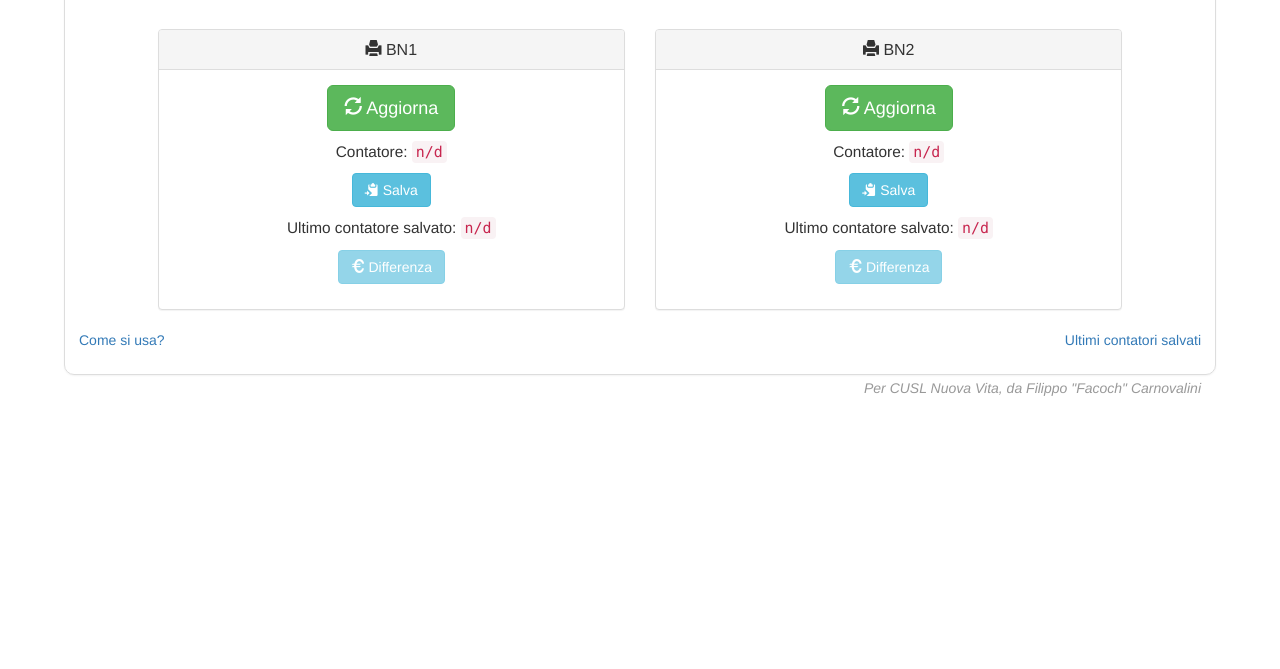
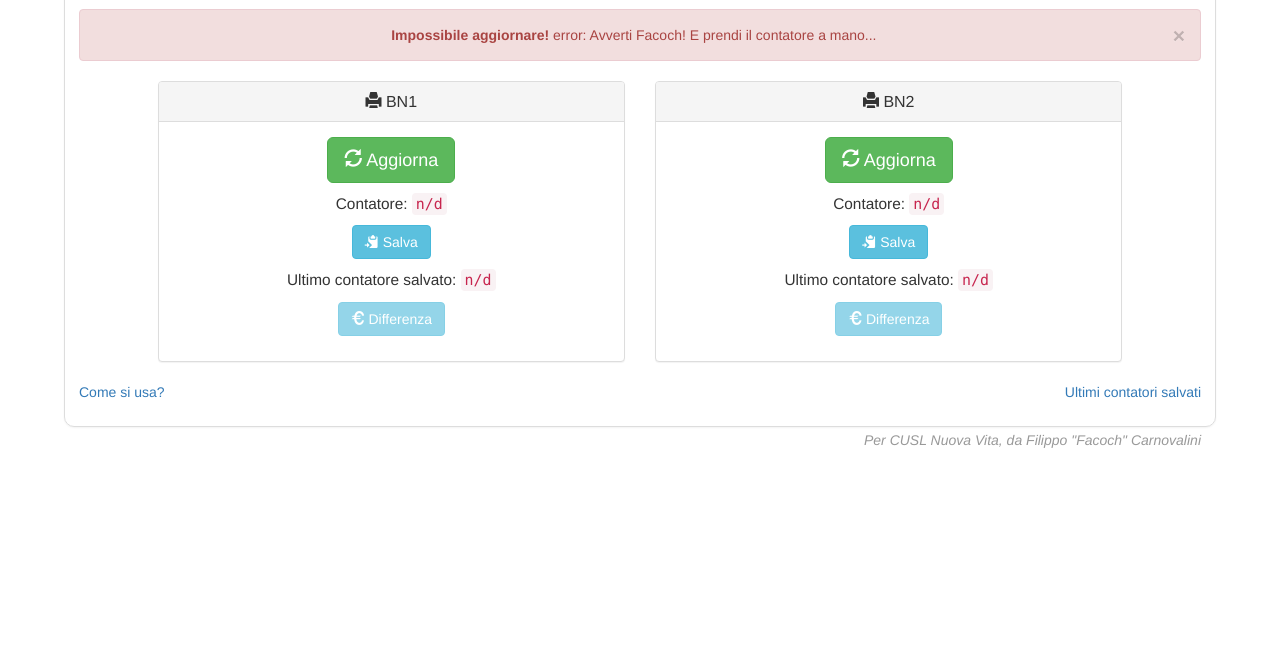
Before and after one commit to Facoch/Cusl, a plain HTML site: page index.html in a window 1280 px wide. Shown: the part 131-800 px from the top of the page. Drawn offline with Linux system fonts and the light colour scheme; no server answers.

Commit message:
Titolo: Eliminati alert Descrizione: usati alert di bootrstap per gli errori

```diff
--- a/index.html
+++ b/index.html
@@ -24,7 +24,10 @@
   <body onload="caricaPagina()">
     <h1>Utility Contatori Cusl</h1>
     <h2><small>Controlla i contatori delle stampanti comodamente seduto!</small></h2>
-
+    <div id="erroreAggiornamento" class="alert alert-danger" style="display:none">
+    <a href="#" class="close" data-dismiss="alert" aria-label="close">&times;</a>
+    <strong>Impossibile aggiornare!</strong> <span id="testoErrore"></span>
+  </div>
     <br/>
     <div class="row" id="printers">
       <div class="col-sm-6">
--- a/js/scripts.js
+++ b/js/scripts.js
@@ -62,7 +62,8 @@ function aggiornaContatore(id, callback){
   }).fail(function(xhr,status,err) {
     abilitaAggiorna(id);
     console.log(xhr);
-    alert('Impossibile aggiornare! \n'+status+ ": " + xhr.responseText + '\nAvverti Facoch! E prendi il contatore a mano...');
+    document.getElementById('testoErrore').innerHTML= status+ ": " + xhr.responseText + '\nAvverti Facoch! E prendi il contatore a mano...';
+    document.getElementById('erroreAggiornamento').style.display= 'block';
 });;
 }
 
```
